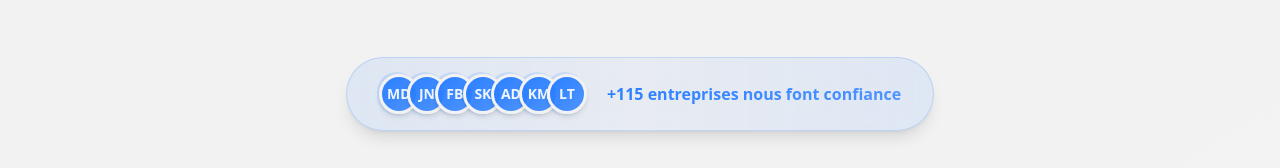
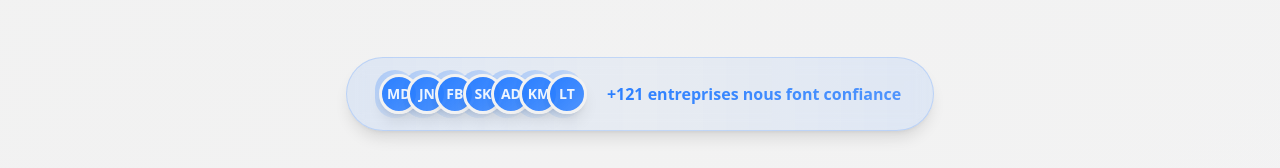
Before and after one commit to belvip/inventory-management-frontend, a Next.js app: page / in a window 1280 px wide. Shown: the part 1958-2126 px from the top of the page. Built offline with nearby package versions, Linux system fonts and the light colour scheme.

Commit message:
next font configure

```diff
--- a/app/globals.css
+++ b/app/globals.css
@@ -75,7 +75,7 @@
 @theme inline {
   --color-background: var(--background);
   --color-foreground: var(--foreground);
-  --font-sans: var(--font-geist-sans);
+  --font-sans: var(--font-poppins);
   --font-mono: var(--font-geist-mono);
   --color-sidebar-ring: var(--sidebar-ring);
   --color-sidebar-border: var(--sidebar-border);
--- a/app/layout.tsx
+++ b/app/layout.tsx
@@ -1,11 +1,12 @@
 import type { Metadata } from "next";
-import { Geist, Geist_Mono } from "next/font/google";
+import { Poppins, Geist_Mono } from "next/font/google";
 import { ThemeProvider } from "@/provider";
 import "./globals.css";
 
-const geistSans = Geist({
-  variable: "--font-geist-sans",
+const poppins = Poppins({
+  variable: "--font-poppins",
   subsets: ["latin"],
+  weight: ["300", "400", "500", "600", "700", "800"],
 });
 
 const geistMono = Geist_Mono({
@@ -26,7 +27,7 @@ export default function RootLayout({
   return (
     <html lang="fr" suppressHydrationWarning>
       <body
-        className={`${geistSans.variable} ${geistMono.variable} antialiased`}
+        className={`${poppins.variable} ${geistMono.variable} antialiased`}
       >
         <ThemeProvider
           attribute="class"
--- /dev/null
+++ b/components/global/avatar.tsx
@@ -0,0 +1,42 @@
+import { cn } from "@/lib/utils"
+import Image from "next/image"
+
+interface AvatarProps {
+  src?: string
+  alt?: string
+  fallback: string
+  size?: "sm" | "md" | "lg" | "xl"
+  className?: string
+}
+
+const sizeClasses = {
+  sm: "w-8 h-8 text-xs",
+  md: "w-10 h-10 text-sm",
+  lg: "w-14 h-14 text-lg",
+  xl: "w-16 h-16 text-xl"
+}
+
+export function Avatar({ src, alt, fallback, size = "md", className }: AvatarProps) {
+  return (
+    <div className="relative">
+      <div className={cn(
+        "bg-gradient-to-br from-primary to-primary/80 text-primary-foreground rounded-full flex items-center justify-center font-bold shadow-lg overflow-hidden",
+        sizeClasses[size],
+        className
+      )}>
+        {src ? (
+          <Image
+            src={src}
+            alt={alt || fallback}
+            fill
+            className="object-cover"
+            sizes="(max-width: 768px) 100vw, (max-width: 1200px) 50vw, 33vw"
+          />
+        ) : (
+          fallback
+        )}
+      </div>
+      <div className="absolute -inset-1 bg-gradient-to-br from-primary/30 to-transparent rounded-full -z-10"></div>
+    </div>
+  )
+}
--- a/components/modules/home/HomeTestimonials.tsx
+++ b/components/modules/home/HomeTestimonials.tsx
@@ -3,6 +3,7 @@
 import { useState, useEffect } from "react"
 import { Card, CardContent } from "@/components/ui/card"
 import { Button } from "@/components/ui/button"
+import { Avatar } from "@/components/global/avatar"
 import { Star, Quote, ChevronLeft, ChevronRight } from "lucide-react"
 
 export function HomeTestimonials() {
@@ -161,12 +162,10 @@ export function HomeTestimonials() {
                     </p>
 
                     <div className="flex items-center gap-4">
-                      <div className="relative">
-                        <div className="w-14 h-14 bg-gradient-to-br from-primary to-primary/80 text-primary-foreground rounded-full flex items-center justify-center font-bold text-lg shadow-lg">
-                          {testimonial.avatar}
-                        </div>
-                        <div className="absolute -inset-1 bg-gradient-to-br from-primary/30 to-transparent rounded-full -z-10"></div>
-                      </div>
+                      <Avatar
+                        fallback={testimonial.avatar}
+                        size="lg"
+                      />
                       <div>
                         <h4 className="font-bold text-foreground text-lg">{testimonial.name}</h4>
                         <p className="text-sm text-muted-foreground font-medium">{testimonial.role}</p>
@@ -226,16 +225,16 @@ export function HomeTestimonials() {
           <div className="inline-flex items-center gap-3 px-8 py-4 bg-gradient-to-r from-primary/10 via-primary/5 to-primary/10 rounded-full backdrop-blur-sm border border-primary/20 shadow-lg">
             <div className="flex -space-x-3">
               {["MD", "JN", "FB", "SK", "AD", "KM", "LT"].map((avatar, i) => (
-                <div key={i} className="relative">
-                  <div className="w-10 h-10 bg-gradient-to-br from-primary to-primary/80 text-primary-foreground rounded-full flex items-center justify-center text-sm font-bold border-3 border-background shadow-md">
-                    {avatar}
-                  </div>
-                  <div className="absolute -inset-0.5 bg-gradient-to-br from-primary/20 to-transparent rounded-full -z-10"></div>
-                </div>
+                <Avatar
+                  key={i}
+                  fallback={avatar}
+                  size="md"
+                  className="border-3 border-background"
+                />
               ))}
             </div>
             <span className="text-base font-semibold bg-gradient-to-r from-primary to-primary/80 bg-clip-text text-transparent ml-2">
-              +115 entreprises nous font confiance
+              +121 entreprises nous font confiance
             </span>
           </div>
         </div>
```
